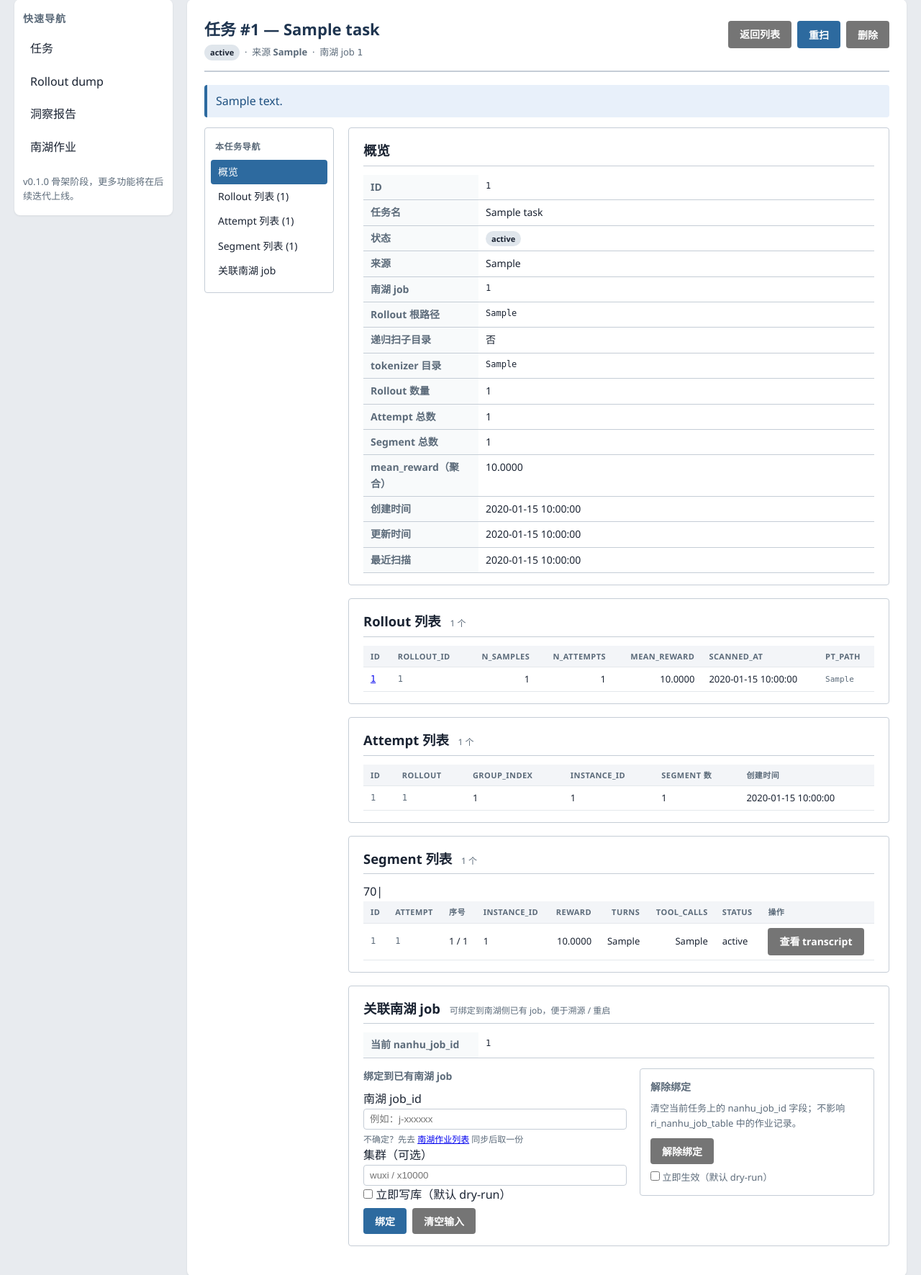
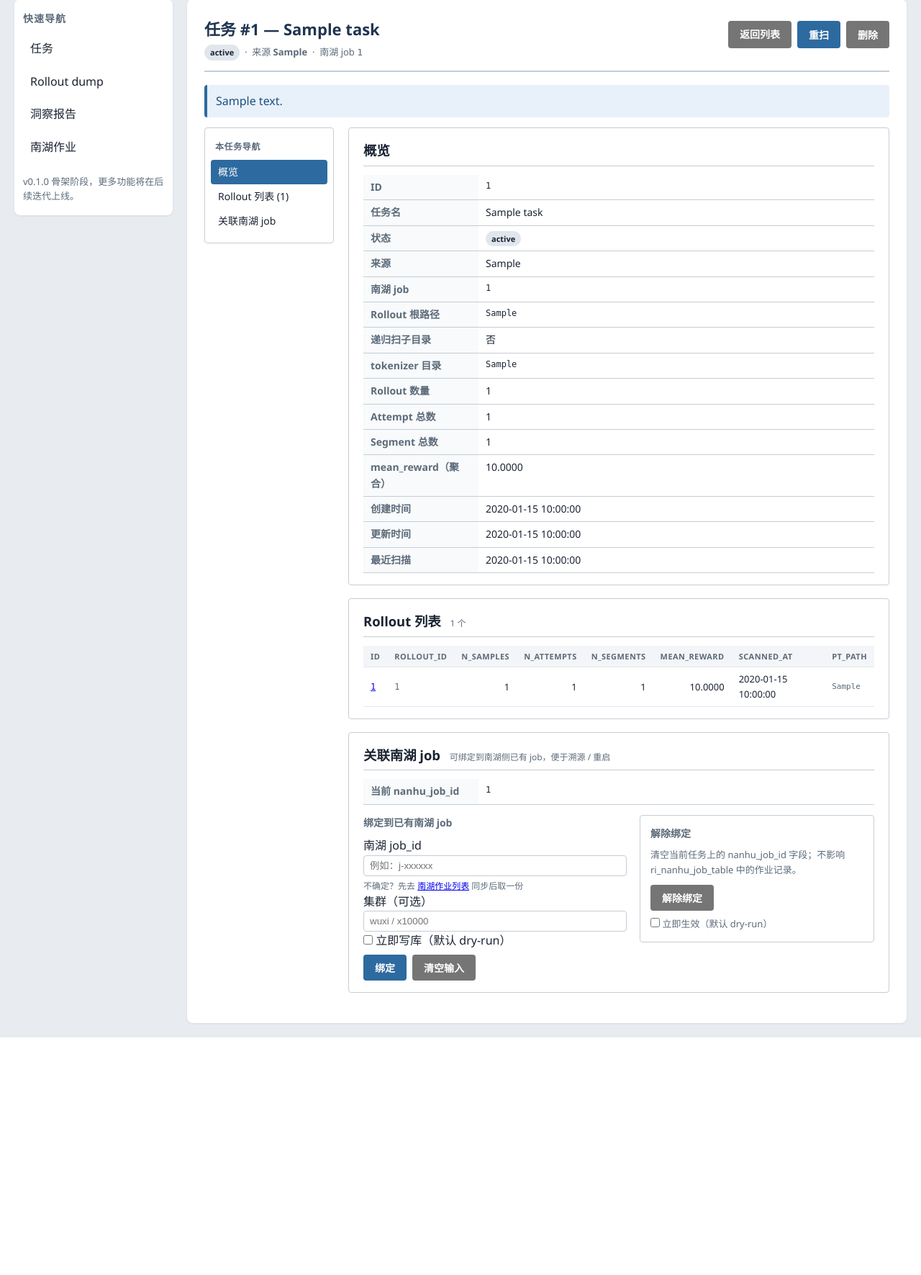
Before and after one commit to yanchenmochen/rollout-insight, a Python web app: template templates/task_detail.html in a window 1280 px wide. Shown: the part 78-1849 px from the top of the page at 72% size. After the commit the page ends 1519 px from the top, so only its background shows below. Run offline with Jinja, Linux system fonts and the light colour scheme; the template is opened without the code that fills it: most values are stand-ins (such as "Sample title", 1, 10 or a date in 2020).

Commit message:
feat(task-detail): rollout 列表展示 n_segments，去掉嵌套大表
- DBSegmentService.count_by_rollout_for_task 按业务键聚合
- 任务详情页只保留概览 + Rollout 列表

Co-authored-by: Cursor <cursoragent@cursor.com>

```diff
--- a/templates/task_detail.html
+++ b/templates/task_detail.html
@@ -265,8 +265,6 @@
             <h3>本任务导航</h3>
             <a href="#overview" class="active">概览</a>
             <a href="#rollouts">Rollout 列表 ({{ rollouts | length }})</a>
-            <a href="#attempts">Attempt 列表 ({{ attempts | length }})</a>
-            <a href="#segments">Segment 列表 ({{ segments | length }})</a>
             <a href="#nanhu">关联南湖 job</a>
         </aside>
 
@@ -312,11 +310,11 @@
                 </tr>
                 <tr>
                     <th>Attempt 总数</th>
-                    <td>{{ task.attempt_count or (attempts | length) }}</td>
+                    <td>{{ task.attempt_count if task.attempt_count is not none else 0 }}</td>
                 </tr>
                 <tr>
                     <th>Segment 总数</th>
-                    <td>{{ task.segment_count or (segments | length) }}</td>
+                    <td>{{ task.segment_count if task.segment_count is not none else 0 }}</td>
                 </tr>
                 <tr>
                     <th>mean_reward（聚合）</th>
@@ -348,6 +346,7 @@
                         <th>rollout_id</th>
                         <th class="col-num">n_samples</th>
                         <th class="col-num">n_attempts</th>
+                        <th class="col-num">n_segments</th>
                         <th class="col-num">mean_reward</th>
                         <th>scanned_at</th>
                         <th>pt_path</th>
@@ -363,6 +362,7 @@
                             <td class="col-id">{{ r.rollout_id if r.rollout_id is not none else "-" }}</td>
                             <td class="col-num">{{ r.n_samples if r.n_samples is not none else "-" }}</td>
                             <td class="col-num">{{ r.n_attempts if r.n_attempts is not none else "-" }}</td>
+                            <td class="col-num">{{ r.n_segments if r.n_segments is not none else 0 }}</td>
                             <td class="col-num">
                                 {% if r.mean_reward is not none %}{{ "%.4f"|format(r.mean_reward) }}{% else %}-{% endif %}
                             </td>
@@ -371,81 +371,7 @@
                         </tr>
                         {% endfor %}
                     {% else %}
-                        <tr><td colspan="7" class="empty-row">暂无 rollout，点上方「重扫」触发扫描</td></tr>
-                    {% endif %}
-                </tbody>
-            </table>
-        </div>
-
-        <div class="section" id="attempts">
-            <h2>Attempt 列表 <small>{{ attempts | length }} 个</small></h2>
-            <table class="sub-table">
-                <thead>
-                    <tr>
-                        <th>ID</th>
-                        <th>rollout</th>
-                        <th>group_index</th>
-                        <th>instance_id</th>
-                        <th>segment 数</th>
-                        <th>创建时间</th>
-                    </tr>
-                </thead>
-                <tbody>
-                    {% if attempts %}
-                        {% for a in attempts %}
-                        <tr>
-                            <td class="col-id">{{ a.id }}</td>
-                            <td class="col-id">{{ a.rollout_id if a.rollout_id is not none else "-" }}</td>
-                            <td>{{ a.group_index if a.group_index is not none else "-" }}</td>
-                            <td class="mono">{{ a.instance_id or "-" }}</td>
-                            <td>{{ a.segment_count if a.segment_count is not none else "-" }}</td>
-                            <td>{{ a.create_time or "-" }}</td>
-                        </tr>
-                        {% endfor %}
-                    {% else %}
-                        <tr><td colspan="6" class="empty-row">暂无 attempt</td></tr>
-                    {% endif %}
-                </tbody>
-            </table>
-        </div>
-
-        <div class="section" id="segments">
-            <h2>Segment 列表 <small>{{ segments | length }} 个</small></h2>
-            <table class="sub-table">
-                <thead>
-                    <tr>
-                        <th>ID</th>
-                        <th>attempt</th>
-                        <th>序号</th>
-                        <th>instance_id</th>
-                        <th class="col-num">reward</th>
-                        <th class="col-num">turns</th>
-                        <th class="col-num">tool_calls</th>
-                        <th>status</th>
-                        <th>操作</th>
-                    </tr>
-                </thead>
-                <tbody>
-                    {% if segments %}
-                        {% for s in segments %}
-                        <tr>
-                            <td class="col-id">{{ s.id }}</td>
-                            <td class="col-id">{{ s.attempt_id if s.attempt_id is not none else "-" }}</td>
-                            <td>{% if s.segment_index is not none and s.segment_count is not none %}{{ s.segment_index }} / {{ s.segment_count }}{% else %}-{% endif %}</td>
-                            <td class="mono">{{ s.instance_id or "-" }}</td>
-                            <td class="col-num">
-                                {% if s.reward is not none %}{{ "%.4f"|format(s.reward) }}{% else %}-{% endif %}
-                            </td>
-                            <td class="col-num">{{ s.agent_turns if s.agent_turns is not none else "-" }}</td>
-                            <td class="col-num">{{ s.tool_calls if s.tool_calls is not none else "-" }}</td>
-                            <td>{{ s.status or "-" }}</td>
-                            <td>
-                                <a class="btn btn-secondary btn-sm" href="/api/segments/{{ s.id }}">查看 transcript</a>
-                            </td>
-                        </tr>
-                    70|                    {% endfor %}
-                    {% else %}
-                        <tr><td colspan="9" class="empty-row">暂无 segment</td></tr>
+                        <tr><td colspan="8" class="empty-row">暂无 rollout，点上方「重扫」触发扫描</td></tr>
                     {% endif %}
                 </tbody>
             </table>
```
Also changed, not shown: controller/task_controller.py (+17 -84 lines), db/db_segment_service.py (+27 -2 lines), tests/test_db_models.py (+9 -0 lines).
